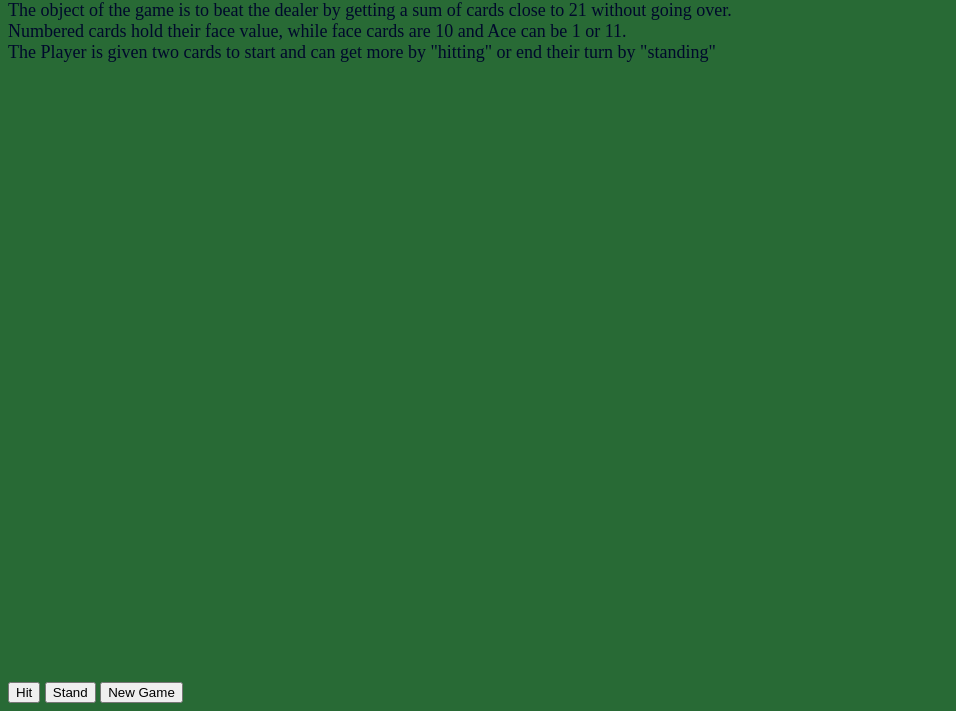
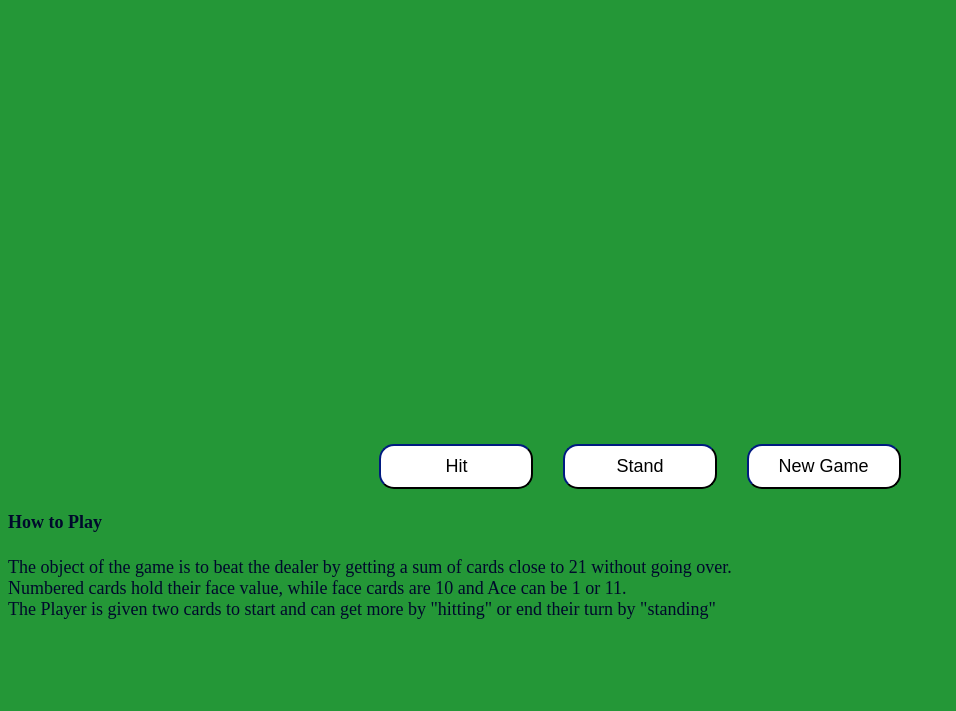
Before and after one commit to kimbaldeo/Blackjack-Game, a plain HTML site: page index.html in a window 1280 px wide. Shown: the part 170-881 px from the top of the page, without its empty margins (0-956 px from the left). After the commit the page ends 808 px from the top, so only its background shows below. Drawn offline with Linux system fonts and the light colour scheme; a web font is replaced by a local one.

Commit message:
improved look

```diff
--- a/index.html
+++ b/index.html
@@ -10,25 +10,26 @@
 </head>
 <body>
     <h1>BlackJack</h1>
-    <div class= "rules">
-        <h4>How to Play</h4>
-            <p>The object of the game is to beat the dealer by getting a sum of cards close to 21 without going over. <br>
-                Numbered cards hold their face value, while face cards are 10 and Ace can be 1 or 11.<br>
-                The Player is given two cards to start and can get more by "hitting" or end their turn by "standing"
-            </p>
+    <h3 class="announce"></h3>
     <div class = "gameboard">
-        </div>
         <div class = "dealer">
         </div>
         <span class= "score" id= "dealer_score"></span>
         <div class = "player">
         </div>
         <span class= "score" id= "player_score"></span>
-        <div class = "buttons">
+    </div>
+    <div class = "buttons">
             <button id = "hit">Hit</button>
             <button id = "stand">Stand</button>
             <button id = "new_game">New Game</button>
-        </div>
+     </div>
+     <div class= "rules">
+        <h4>How to Play</h4>
+            <p>The object of the game is to beat the dealer by getting a sum of cards close to 21 without going over. <br>
+                Numbered cards hold their face value, while face cards are 10 and Ace can be 1 or 11.<br>
+                The Player is given two cards to start and can get more by "hitting" or end their turn by "standing"
+            </p>
     </div>
 </body>
 </html>
--- a/main.css
+++ b/main.css
@@ -1,22 +1,22 @@
-@import url('https://fonts.googleapis.com/css2?family=Cormorant+SC:wght@300&display=swap');
+@import url('https://fonts.googleapis.com/css2?family=Cormorant+SC:wght@300&family=Kanit:ital,wght@1,700&family=Roboto:wght@300&display=swap');
 
 body {
-    background-color: #286a35;
+    background-color: #018717db;
     color: #00092C;
 }
 
 h1 {
-    font-size: 50px;
+    font-size: 75px;
     text-align: center;
+    font-style: italic;
+    font-family: 'Kanit', sans-serif;
 }
 
 .gameboard {
-    width: 60%;
-    margin-left: auto;
-    margin-right: auto;
     display: flex;
     align-items: center;
     justify-content: space-around;
+
 }
 
 .rules {
@@ -24,21 +24,57 @@ h1 {
 }
 
 .dealer {
-    height: 300px;
-    width: 400px;
+    height: 400px;
+    width: 550px;
+    display: flex;
+    align-items: center;
+    justify-content: right;
 }
 
 .player {
-    height: 300px;
-    width: 400px;
+    height: 400px;
+    width: 550px;
+    display: flex;
+    align-items: center;
+    justify-content: right;
 }
 
 .score {
     font-size: 30px;
+    font-family:
 }
 
 .buttons {
+    display: flex;
     align-items: center;
+    justify-content: center;
+    font-family: 'Roboto', sans-serif;
+}
+
+#hit {
+    background-color: white;
+    border-radius: 15px;
+    border-color: #00092C;
+    padding: 10px 64px;
+    font-size: 18px;
+    margin-right: 30px;
+}
+
+#stand {
+    background-color: white;
+    border-radius: 15px;
+    border-color: #00092C;
+    padding: 10px 51px;
+    font-size: 18px;
+    margin-right: 30px;
+}
+
+#new_game {
+    background-color: white;
+    border-radius: 15px;
+    border-color: #00092C;
+    padding: 10px 30px;
+    font-size: 18px;
 }
 
 .card {
```
